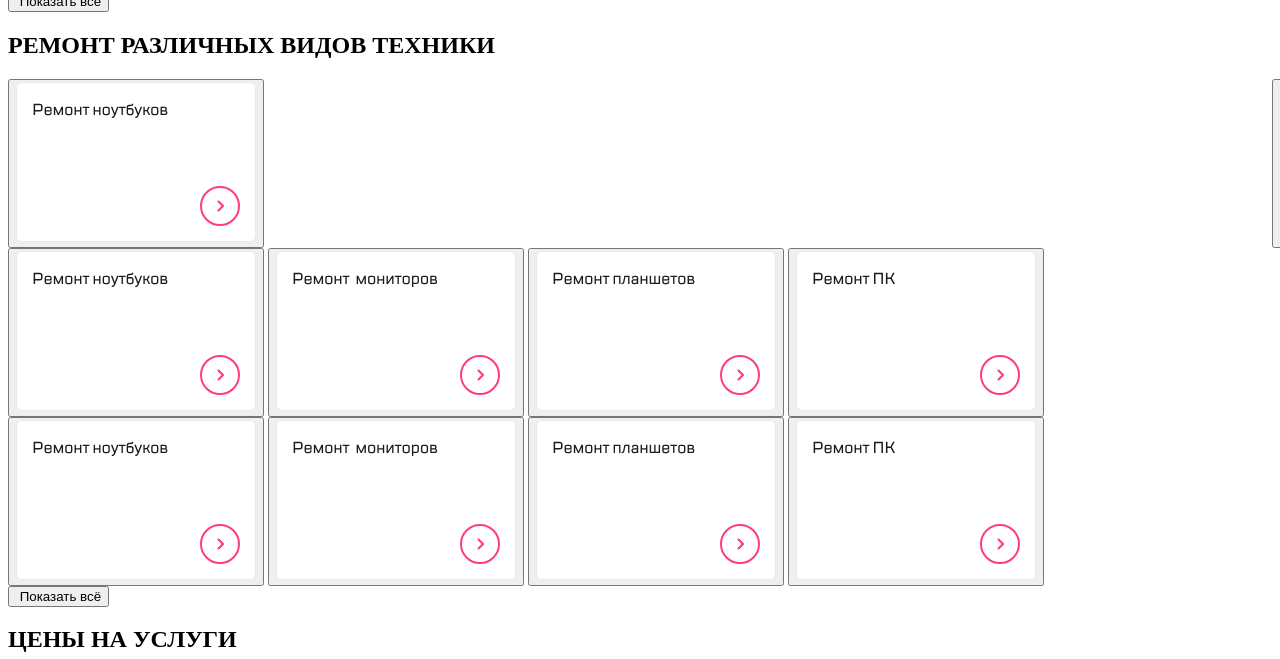
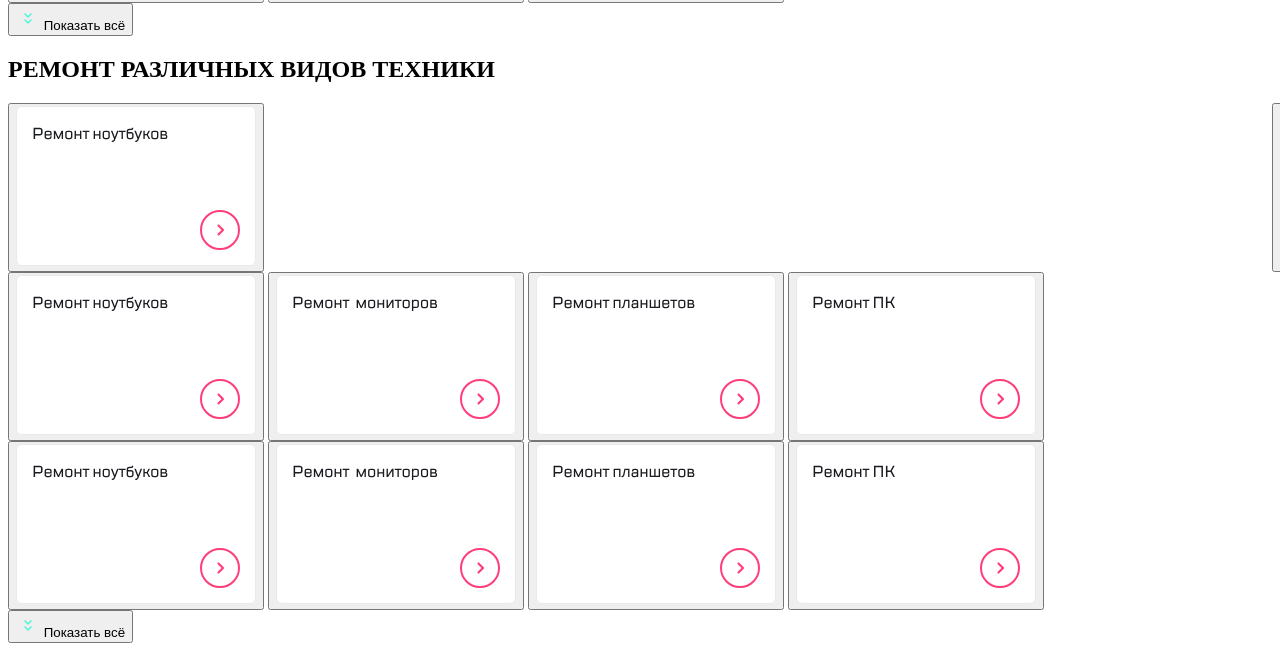
Before and after one commit to And-B-93/exercise_6_5_1, a website: page src/index.html in a window 1280 px wide. Shown: the part 1516-2175 px from the top of the page. Drawn offline with nearby package versions, Linux system fonts and the light colour scheme.

Commit message:
см v1.0.3

```diff
--- a/src/index.html
+++ b/src/index.html
@@ -132,7 +132,7 @@
             maxime praesentium quidem?
           </p>
           <button type="button" class="button-reed-more">
-            <img class="icon-btn" />
+            <img src="../src/img/reedmore.svg" class="icon-btn" alt="" />
             <span class="text-btn-reed-more"><b>Читать далее</b></span>
           </button>
         </div>
@@ -245,7 +245,7 @@
           </div>
 
           <button type="button" class="button-show-more">
-            <img class="icon-btn" />
+            <img src="../src/img/reedmore.svg" class="icon-btn" alt="" />
             <span class="text-btn">Показать всё</span>
           </button>
         </div>
@@ -317,7 +317,7 @@
           </div>
 
           <button type="button" class="button-show-more">
-            <img class="icon-btn" />
+            <img src="../src/img/reedmore.svg" class="icon-btn" alt="" />
             <span class="text-btn">Показать всё</span>
           </button>
         </div>
```
